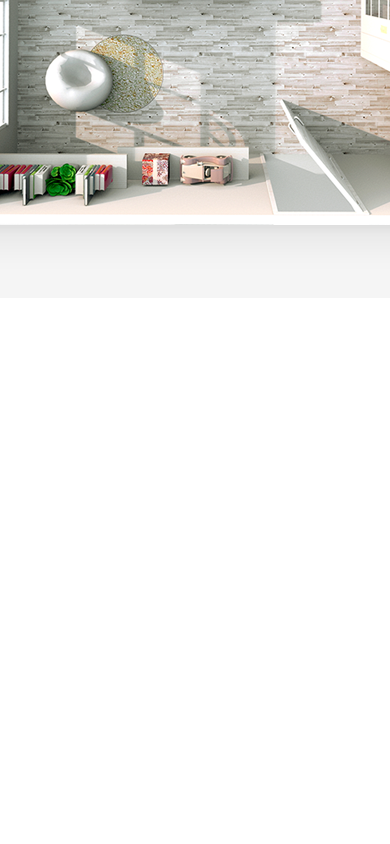
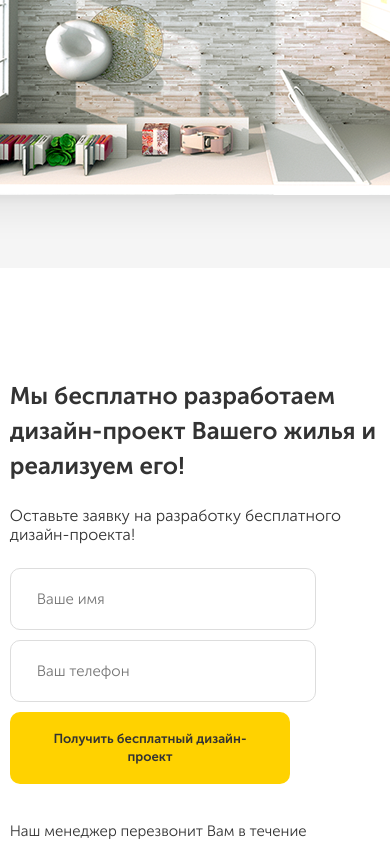
Before and after one commit to Vminskiy/repair_homework, a plain HTML site: page src/index.html in a window 390 px wide. Shown: the part 1156-2000 px from the top of the page. Before the commit the page ends 1454 px from the top, so only its background shows below. Drawn offline with Linux system fonts and the light colour scheme.

Commit message:
Вёрстка второй секции + адаптивы + ховеры кнопок

```diff
--- a/src/index.html
+++ b/src/index.html
@@ -83,6 +83,48 @@
       <!-- /.container -->
     </section>
     <!-- /.first -->
+
+    <section class="second">
+      <div class="container">
+        <div class="second-block">
+          <h2 class="second__title">Мы бесплатно разработаем
+            дизайн-проект Вашего жилья
+            и реализуем его!
+          </h2>
+          <!-- /.title -->
+          <span class="second__subtitle">Оставьте заявку на разработку
+            бесплатного дизайн-проекта!
+          </span>
+          <!-- /.subtitle -->
+          <form action="#" class="form second__form">
+            <input type="text" class="input second__input" placeholder="Ваше имя">
+            <input type="tel" class="input second__input" placeholder="Ваш телефон">
+            <button href="#" class="button second__button">
+              Получить бесплатный дизайн-проект
+            </button>
+          </form>
+          <!-- /.form second__form -->
+          <div class="second__description">
+            <div class="second__left-side">
+              <p class="second__text">Наш менеджер перезвонит Вам
+                в течение 60 секунд
+              </p>
+            </div>
+            <!-- /.second__left-side -->
+            <div class="second__right-side">
+              <p class="second_text">или перезвоните нам сами
+              </p>
+              <a href="tel:+7(495)42-251-31" class="second__phone">+7 (495) 42-251-31</a>
+            </div>
+            <!-- /.second__right-side -->
+          </div>
+          <!-- /.second__description -->
+        </div>
+        <!-- /.second-block -->
+      </div>
+      <!-- /.container -->
+    </section>
+    <!-- /.second -->
   </main>
 
 </body>
--- a/src/sass/_colors.sass
+++ b/src/sass/_colors.sass
@@ -1,3 +1,6 @@
 $main-color: #ffd200;
 $text-color: #333333;
 $section-color: #f5f5f5;
+$input-border: #dddddd;
+$input-color: #999999;
+$input-background: #ffffff;
--- a/src/sass/_interface.sass
+++ b/src/sass/_interface.sass
@@ -20,3 +20,13 @@ body
   background-color: $main-color
   padding: 18px 28px
   text-decoration: none
+  color: $text-color
+  +bold
+  &:hover
+    background-color: lighten($main-color, 10%)
+
+.input
+  border-radius: 10px
+  border: 1px solid $input-border
+  color: $input-color
+  background-color: $input-background
--- a/src/sass/blocks/_first.sass
+++ b/src/sass/blocks/_first.sass
@@ -40,6 +40,8 @@
       display: flex
       align-items: center
       margin-bottom: 30px
+      &:last-child
+        margin-bottom: 0
     &__image
       width: 40px
       height: 40px
--- a/src/sass/blocks/_header.sass
+++ b/src/sass/blocks/_header.sass
@@ -18,7 +18,6 @@
     margin-left: 30px
     color: $text-color
     font-size: 13px
-    +bold
   &__phone
     margin-top: 0
     padding-top: 0
--- /dev/null
+++ b/src/sass/blocks/_second.sass
@@ -0,0 +1,107 @@
+.second
+  box-sizing: border-box
+  padding-top: 90px
+  padding-bottom: 90px
+  color: $text-color
+  background: url('../img/second/Kitchen.png') no-repeat
+  background-size: contain
+  background-position: center right
+  position: relative
+  &:before
+    position: absolute
+    content: ''
+    width: 50%
+    height: 100%
+    top: 0
+    left: 0
+    background-color: #fff
+  &-block
+    position: relative
+    width: 50%
+    padding-right: 50px
+  &__title
+    max-width: 360px
+    margin-bottom: 24px
+    font-size: 24px
+    line-height: 35px
+    +bold
+  &__subtitle
+    display: block
+    max-width: 250px
+    margin-bottom: 24px
+    font-size: 16px
+  &__form
+    padding-right: 90px
+  &__input
+    padding: 18px 26px
+    margin-bottom: 30px
+    font-size: 15px
+    line-height: 24px
+    &:first-child
+      margin-right: 10px
+  &__button
+    width: 100%
+    min-height: 70px
+    font-size: 15px
+    line-height: 18px
+    border: none
+  &__description
+    width: 85%
+    padding-top: 18px
+    display: flex
+    justify-content: space-between
+    text-align: left
+    align-items: center
+  &__left-side
+    max-width: 50%
+  &__text
+    font-size: 15px
+    line-height: 24px
+    margin-bottom: 15px
+  &__phone
+    color: $text-color
+    text-decoration: none
+    +bold
+    font-size: 15px
+    line-height: 24px
+@media (max-width: 1200px)
+  .second
+    background-size: cover
+    &__input
+      width: 85%
+      margin-bottom: 10px
+    &__button
+      width: 100%
+      font-size: 13px
+    &__description
+      flex-direction: column
+      padding-top: 20px
+    &__left-side
+      max-width: 100%
+@media (max-width: 768px)
+  .second
+    background: none
+    background-color: #fff
+    &-block
+      width: 100%
+      padding-right: 0
+    &__title
+      max-width: 100%
+      margin-bottom: 24px
+      font-size: 24px
+      +bold
+      line-height: 35px
+    &__subtitle
+      display: block
+      max-width: 100%
+      margin-bottom: 24px
+      font-size: 16px
+    &__input
+      max-width: 750px
+      width: 90%
+      margin-bottom: 10px
+    &__button
+      width: 100%
+      font-size: 13px
+    &__left-side
+      max-width: 100%
--- a/src/sass/style.sass
+++ b/src/sass/style.sass
@@ -3,3 +3,4 @@
 @import 'interface'
 @import 'blocks/header'
 @import 'blocks/first'
+@import 'blocks/second'
```
Also changed, not shown: src/css/style.css, src/img/second/Kitchen.png (added), 1 other file.
